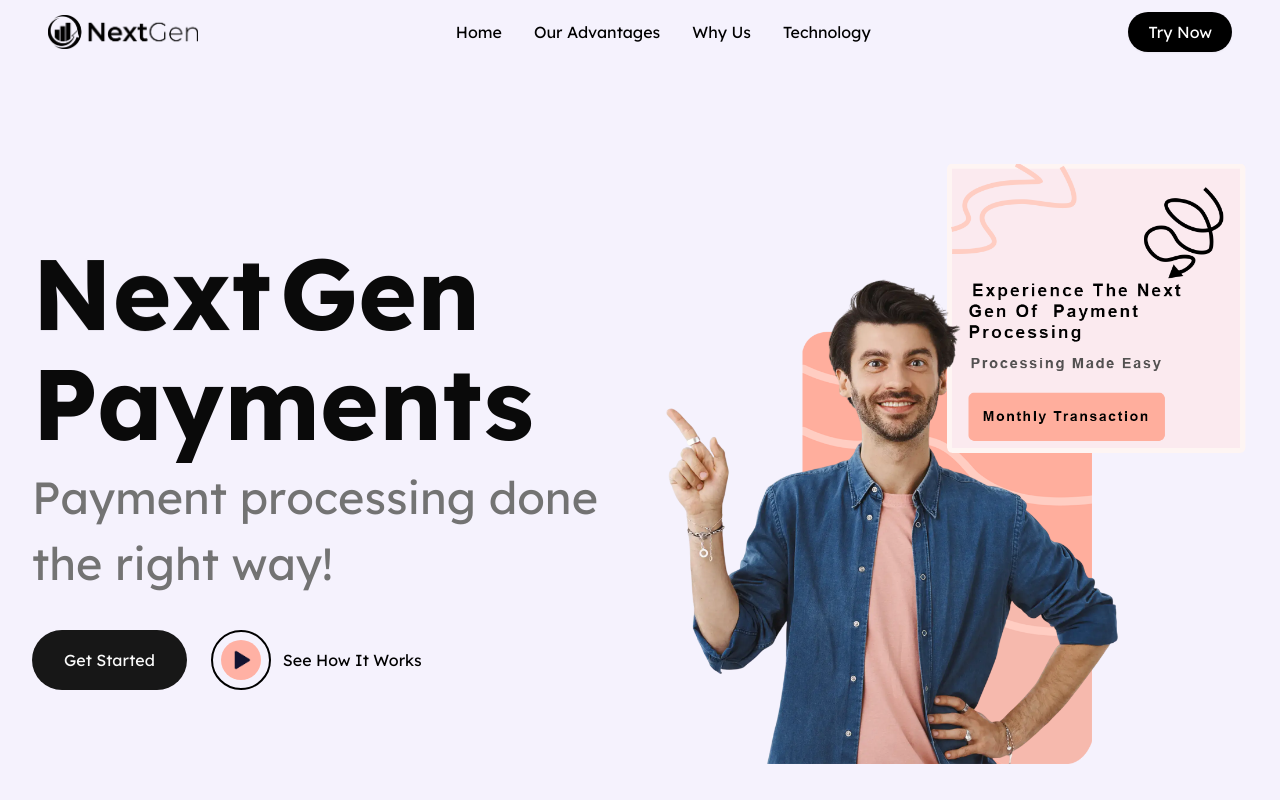
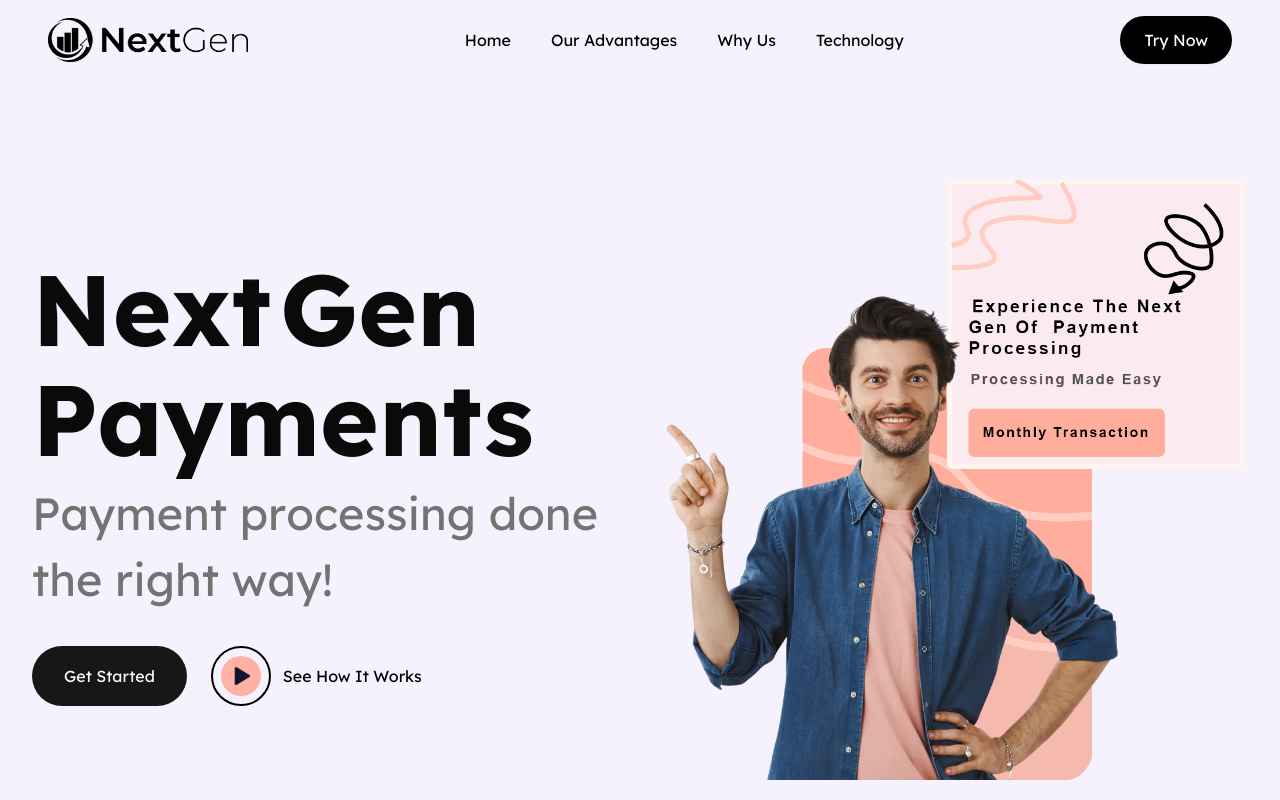
Before and after one commit to haris386/NextGen-AI-website, a Next.js app: page / in a window 1280 px wide. Shown: the top 800 px of the page. Built offline with nearby package versions, Linux system fonts and the light colour scheme.

Commit message:
Changes 3 Sizes increase of logo and text

```diff
--- a/src/components/Navbar.jsx
+++ b/src/components/Navbar.jsx
@@ -16,17 +16,26 @@
 
   return (
     <nav className="w-full bg-[#f5f2fd]">
-      <div className="max-w-7xl mx-auto px-6 sm:px-8 lg:px-12 h-16 flex items-center justify-between">
+      <div className="max-w-7xl mx-auto px-6 sm:px-8 lg:px-12 h-20 flex items-center justify-between">
         {/* Logo */}
         <div className="flex items-center">
-          <Image src="/logos/NextGen.png" alt="NextGen Logo" width={150} height={50} priority />
+          <Image
+            src="/logos/NextGen.png"
+            alt="NextGen Logo"
+            width={200}   // increased width
+            height={70}   // increased height
+            priority
+          />
         </div>
 
         {/* Desktop Menu */}
-        <ul className="hidden md:flex justify-center space-x-8 text-black font-medium">
+        <ul className="hidden md:flex justify-center space-x-10 text-black font-medium">
           {menuItems.map((item) => (
             <li key={item.id}>
-              <a href={`#${item.id}`} className="hover:text-primary cursor-pointer transition-colors">
+              <a
+                href={`#${item.id}`}
+                className="hover:text-primary cursor-pointer transition-colors"
+              >
                 {item.name}
               </a>
             </li>
@@ -37,7 +46,7 @@
         <div className="hidden md:flex justify-end">
           <button
             onClick={() => setFormOpen(true)}
-            className="px-5 py-2 rounded-full bg-black text-white font-medium shadow-sm hover:opacity-90 transition"
+            className="px-6 py-3 rounded-full bg-black text-white font-medium shadow-sm hover:opacity-90 transition"
           >
             Try Now
           </button>
@@ -57,7 +66,10 @@
           <ul className="flex flex-col items-center justify-center space-y-4 text-black font-medium">
             {menuItems.map((item) => (
               <li key={item.id} onClick={() => setIsOpen(false)}>
-                <a href={`#${item.id}`} className="hover:text-primary cursor-pointer transition-colors">
+                <a
+                  href={`#${item.id}`}
+                  className="hover:text-primary cursor-pointer transition-colors"
+                >
                   {item.name}
                 </a>
               </li>
```
